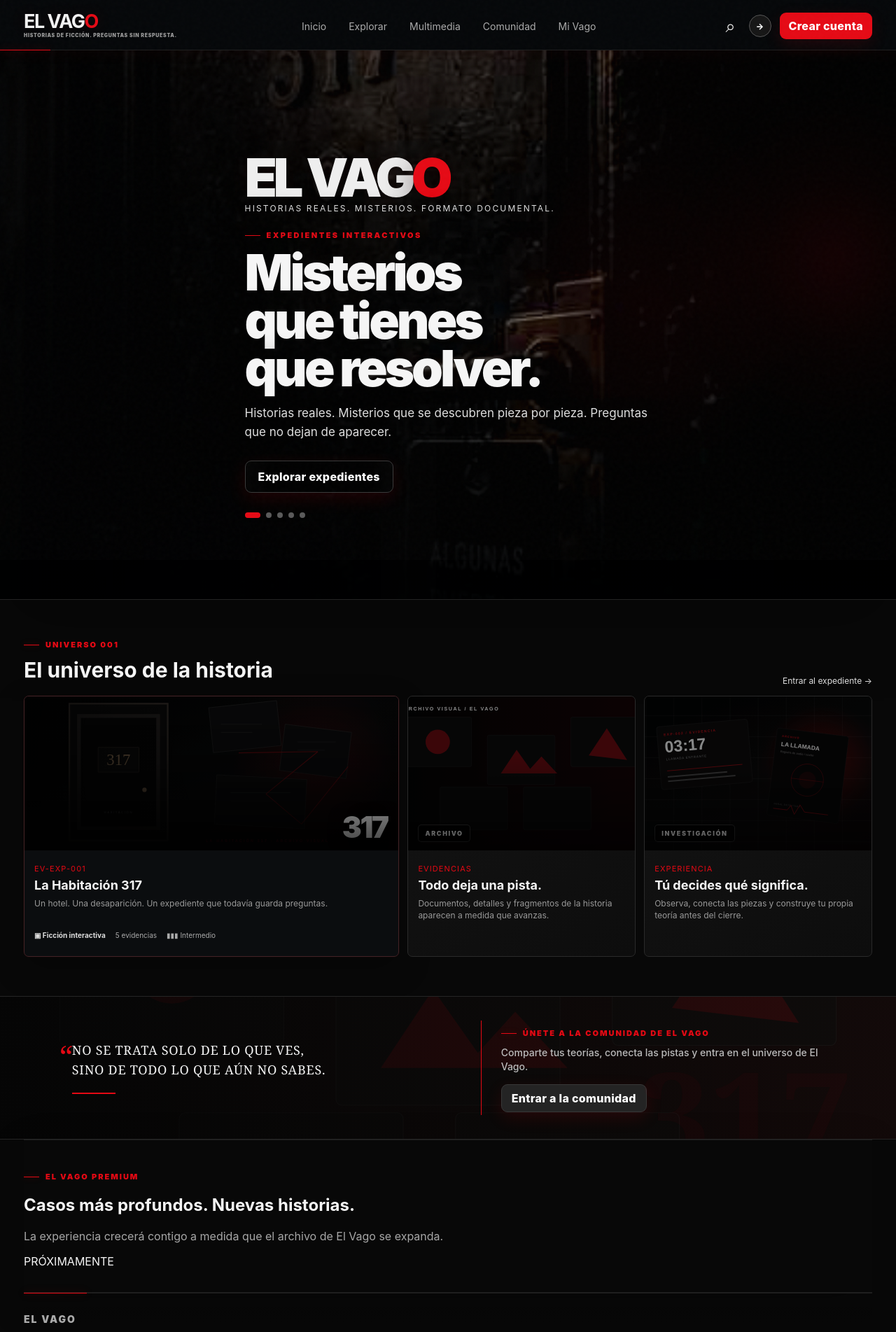
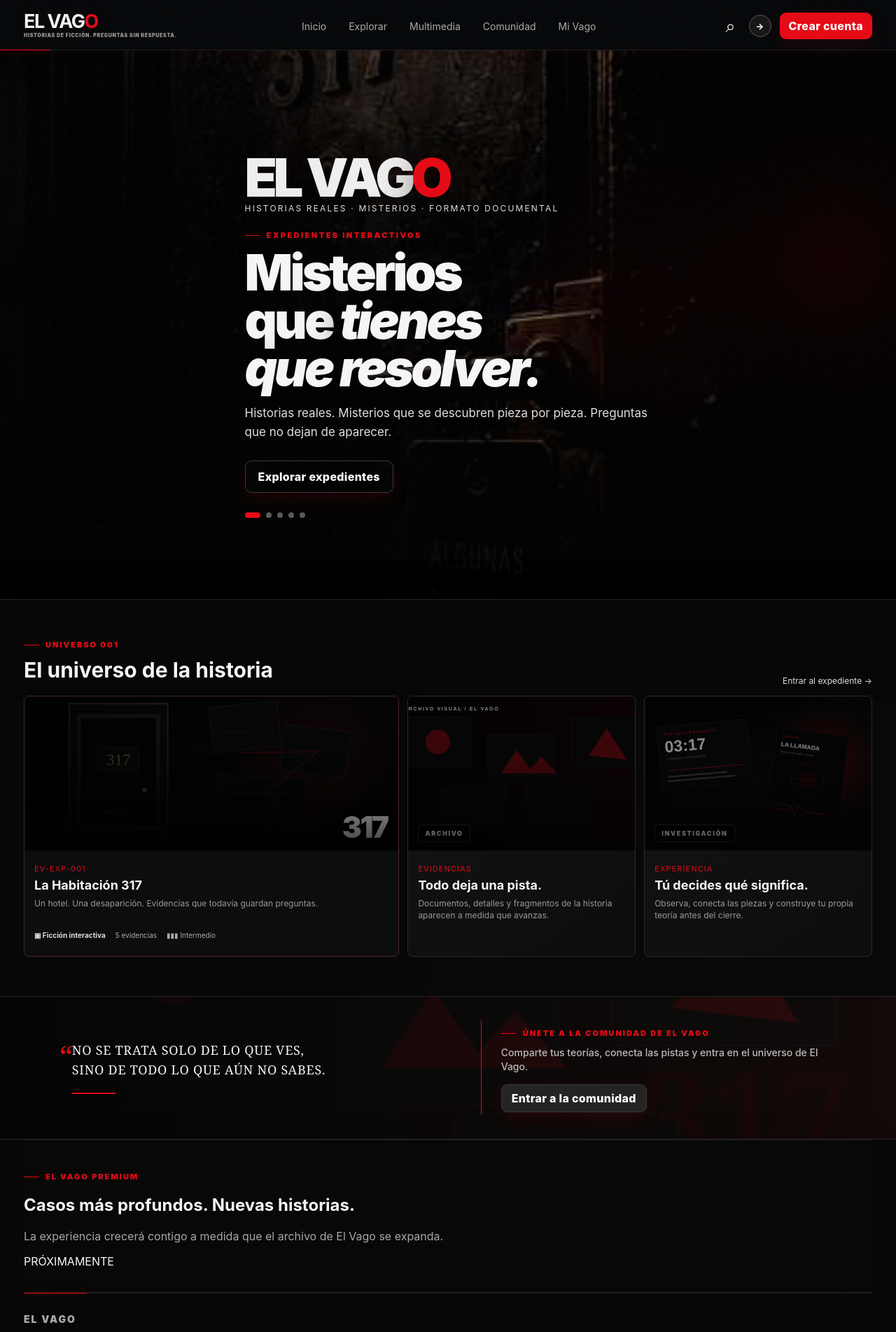
Before and after one commit to cesarrosa610-collab/el-vago, a Next.js app: page / in a window 1280 px wide. Shown: the top 1903 px of the page at 70% size. Built offline with nearby package versions, Linux system fonts and the light colour scheme; no server answers; the database is empty.

Commit message:
polish: final public experience and editorial copy pass

```diff
--- a/src/app/page.tsx
+++ b/src/app/page.tsx
@@ -57,10 +57,10 @@ export default async function Home() {
         <div className="homeHeroCopy">
           <div className="homeBrandLockup">
             <span className="homeBrand">EL VAG<span>O</span></span>
-            <small>HISTORIAS REALES. MISTERIOS. FORMATO DOCUMENTAL.</small>
+            <small>HISTORIAS REALES · MISTERIOS · FORMATO DOCUMENTAL</small>
           </div>
           <p className="eyebrow">EXPEDIENTES INTERACTIVOS</p>
-          <h1>Misterios que tienes que resolver.</h1>
+          <h1>Misterios que <em>tienes que resolver.</em></h1>
           <p className="lead">
             Historias reales. Misterios que se descubren pieza por pieza. Preguntas que no dejan de aparecer.
           </p>
@@ -111,7 +111,7 @@ export default async function Home() {
             <h2>{featured.title}</h2>
             <p className="lead">Un hotel. Una desaparición. Una historia que se descubre pieza por pieza.</p>
             <div className="caseMeta">
-              <span>▣ Formato documental</span>
+              <span>▣ Investigación documental</span>
               <span>5 evidencias</span>
               <span className="difficulty">▮▮▮ Intermedio</span>
             </div>
@@ -154,7 +154,7 @@ export default async function Home() {
             <div className="homeCaseBody">
               <span className="tag">EV-EXP-001</span>
               <h3>{featured?.title ?? 'La Habitación 317'}</h3>
-              <p>Un hotel. Una desaparición. Un expediente que todavía guarda preguntas.</p>
+              <p>Un hotel. Una desaparición. Evidencias que todavía guardan preguntas.</p>
               <div className="caseMeta"><span>▣ Ficción interactiva</span><span>5 evidencias</span><span className="difficulty">▮▮▮ Intermedio</span></div>
             </div>
           </article>
@@ -210,7 +210,7 @@ export default async function Home() {
       <footer className="siteFooter">
         <div>
           <span className="footerBrand">EL VAGO</span>
-          <p className="muted">Historias reales. Misterios sin respuesta.</p>
+          <p className="muted">Historias reales · Misterios sin respuesta.</p>
         </div>
         <div className="footerLinks">
           <Link href="/">Inicio</Link>
```
